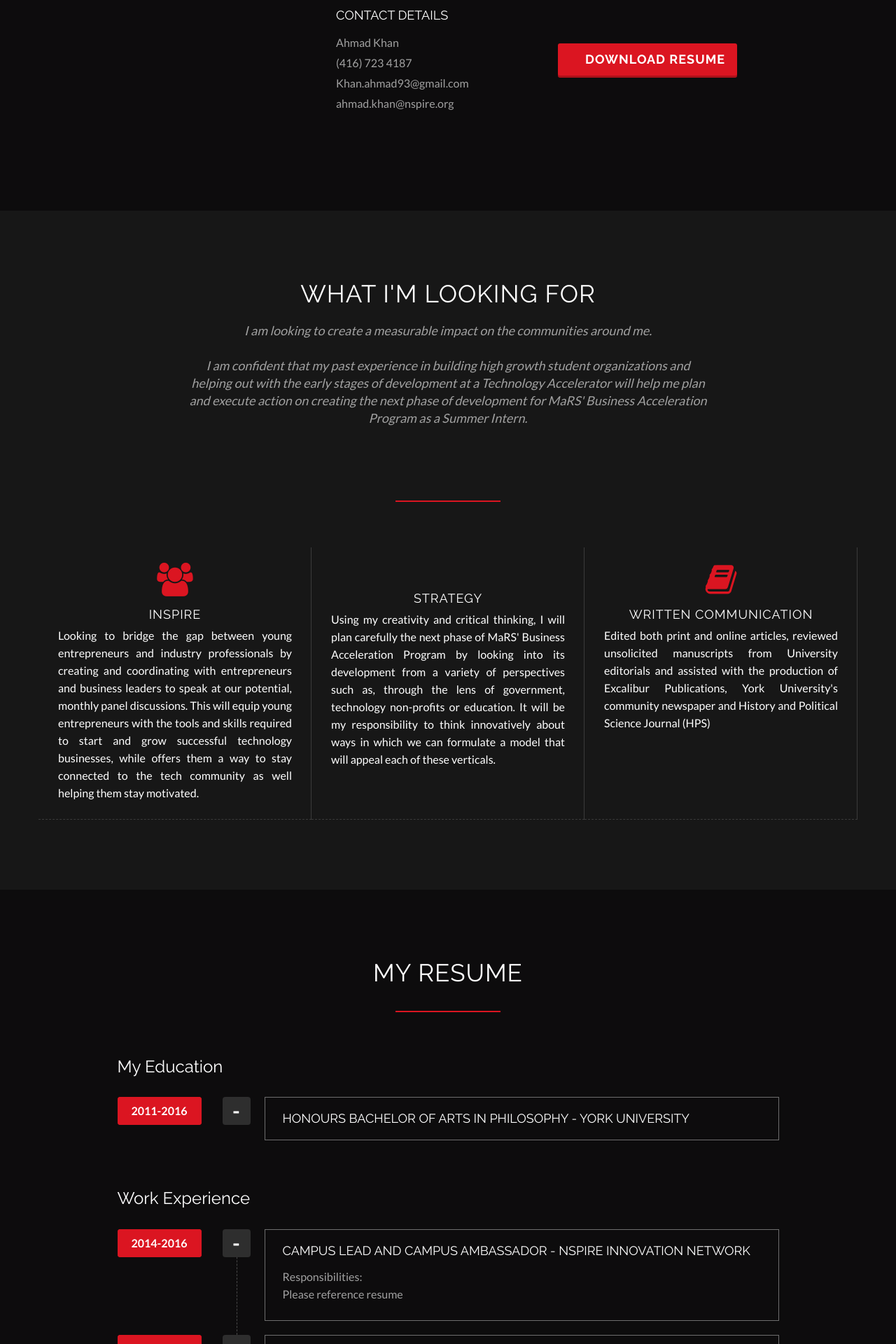
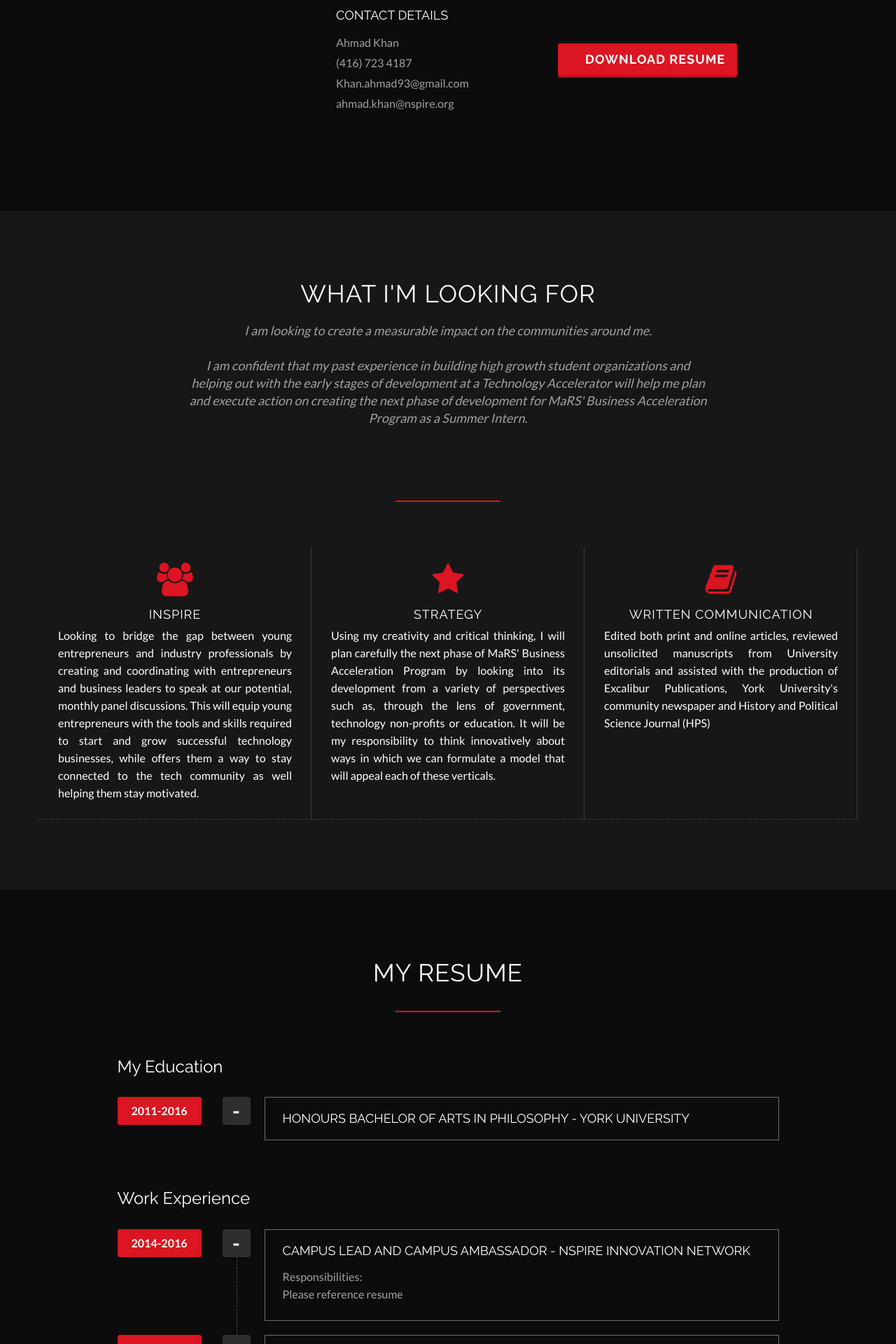
Before and after one commit to clearcareer/AhmadKhan, a Jekyll site: the page built from index.html, in a window 1280 px wide. Shown: the part 1470-3390 px from the top of the page at 70% size. Built offline with Jekyll 4.4.1, drawn with Linux system fonts in a browser that asks for light colours; some web fonts are replaced.

Commit message:
Updated '/index.html' via CloudCannon

```diff
--- a/index.html
+++ b/index.html
@@ -16,7 +16,7 @@
     icon: group
     description: 'Looking to bridge the gap between young entrepreneurs and industry professionals by creating and coordinating with entrepreneurs and business leaders to speak at our potential, monthly panel discussions. This will equip young entrepreneurs with the tools and skills required to start and grow successful technology businesses, while offers them a way to stay connected to the tech community as well helping them stay motivated.'
   - name: Strategy
-    icon: Star
+    icon: star
     description: "Using my creativity and critical thinking, I will plan carefully the next phase of MaRS' Business Acceleration Program by looking into its development from a variety of perspectives such as, through the lens of government, technology non-profits or education. It will be my responsibility to think innovatively about ways in which we can formulate a model that will appeal each of these verticals."
   - name: Written Communication
     icon: book
```
